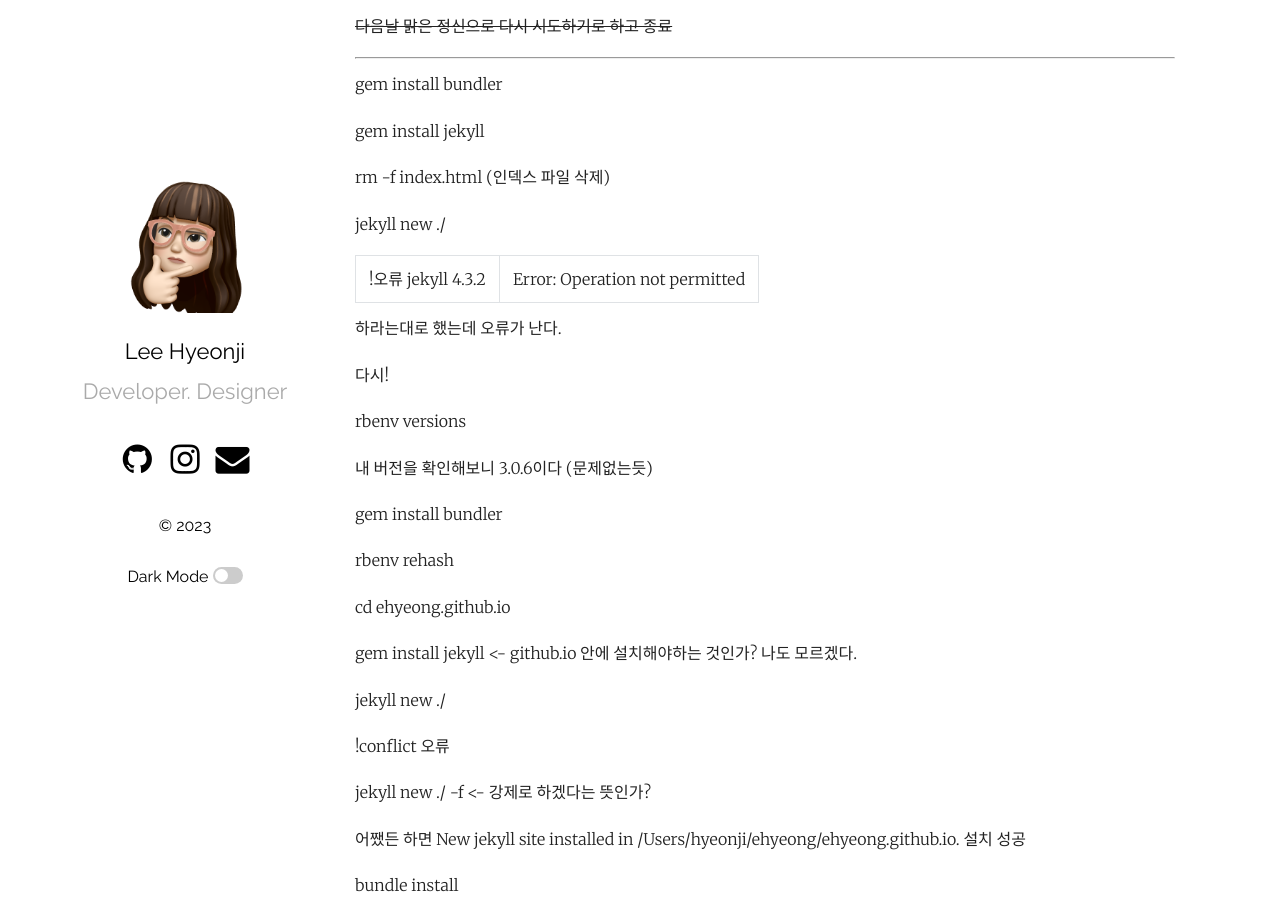
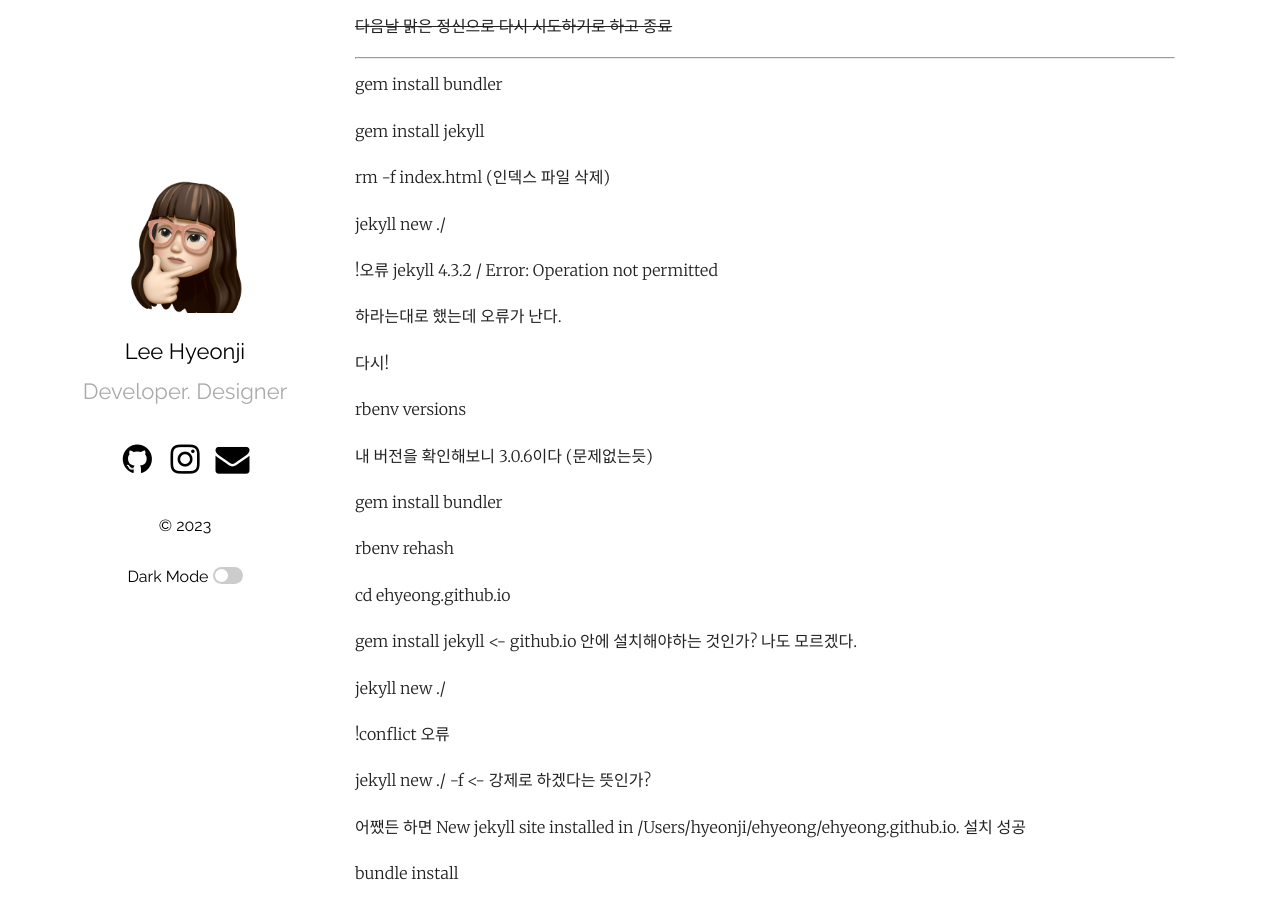
Before and after one commit to ehyeong/ehyeong.github.io, a Jekyll site: the page built from _posts/2023-06-30-first-post.markdown, in a window 1280 px wide and 900 px high, scrolled down 949 px. Built offline with Jekyll 4.4.1, drawn with Linux system fonts in a browser that asks for light colours.

```diff
--- a/_posts/2023-06-30-first-post.markdown
+++ b/_posts/2023-06-30-first-post.markdown
@@ -53,7 +53,7 @@ rm -f index.html (인덱스 파일 삭제)
 
 jekyll new ./
 
-!오류 jekyll 4.3.2 | Error:  Operation not permitted
+!오류 jekyll 4.3.2 / Error:  Operation not permitted
 
 하라는대로 했는데 오류가 난다.
 
```
